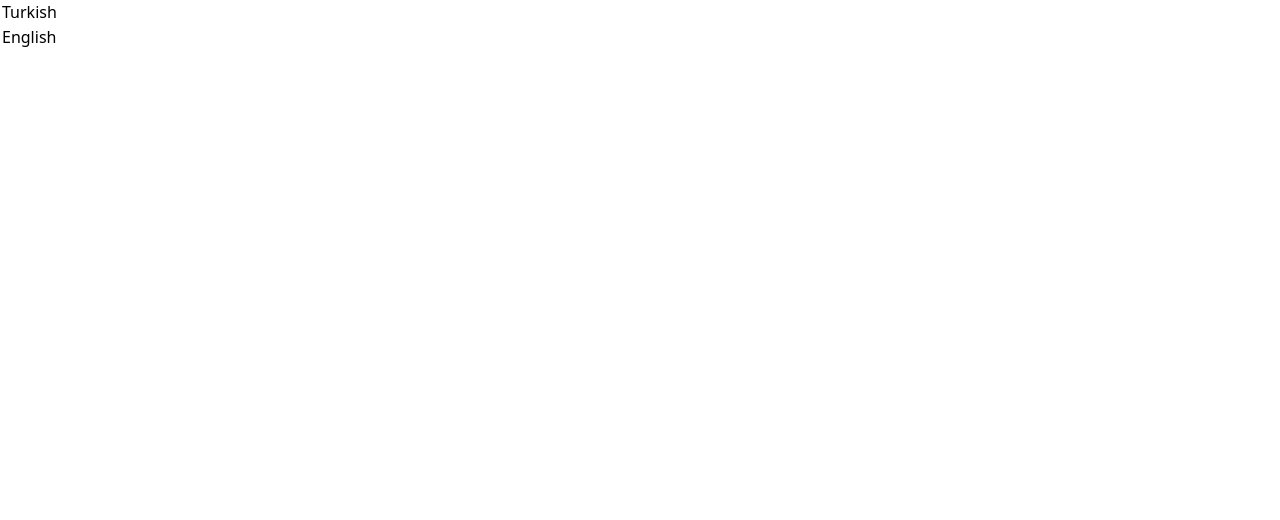
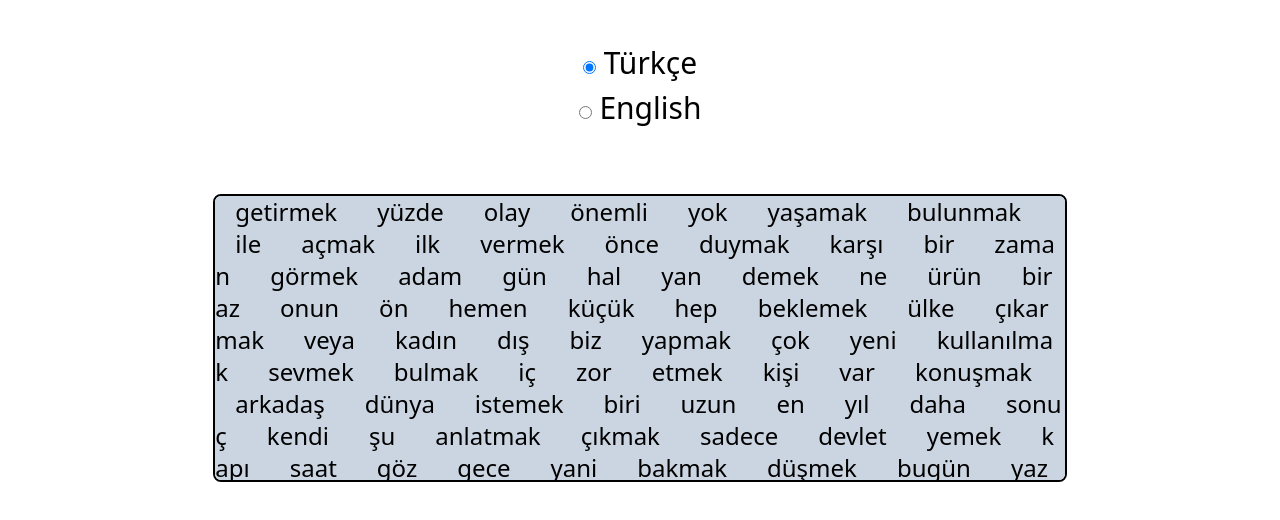
Before and after one commit to furkanbaIikci/ten-fingers-project, a React (Create React App) app: page / in a window 1280 px wide. Shown: the top 520 px of the page. Built offline with nearby package versions, Linux system fonts and the light colour scheme.

Commit message:
Update App.js

```diff
--- a/src/App.js
+++ b/src/App.js
@@ -3,14 +3,32 @@ import { useState } from "react";
 import TurkishWords from "./Words/TurkishWords";
 
 function App() {
-  const words = useState(TurkishWords);
+  const words = [...TurkishWords];
+  console.log(words);
 
   return (
     <div>
-      <div className="mx-auto">
-        <div className="">
-          <option selected value="Turkish">Turkish</option>
-          <option value="English">English</option>
+      <div className="mx-auto text-center">
+        <div className="mt-10">
+          <input type="radio" name="language" defaultChecked value="Turkish" />
+          <label style={{ fontSize: "30px" }} for="Turkish">
+            {" "}
+            Türkçe
+          </label>
+          <div />
+          <input type="radio" name="language" value="English" />
+          <label style={{ fontSize: "30px" }} for="English">
+            {" "}
+            English
+          </label>
+        </div>
+      </div>
+
+      <div>
+        <div className="w-2/3 mx-auto mt-16 h-72 bg-slate-300 rounded-lg border-2 border-solid border-black overflow-auto break-words ">
+          {words.map((word, index) => {
+            return <span className="mx-5 text-2xl">{word}</span>;
+          })}
         </div>
       </div>
     </div>
```
